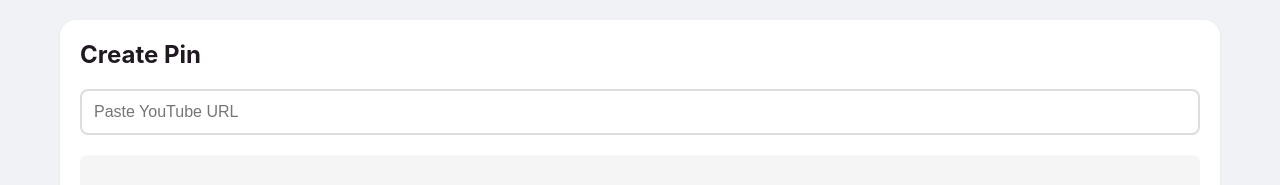
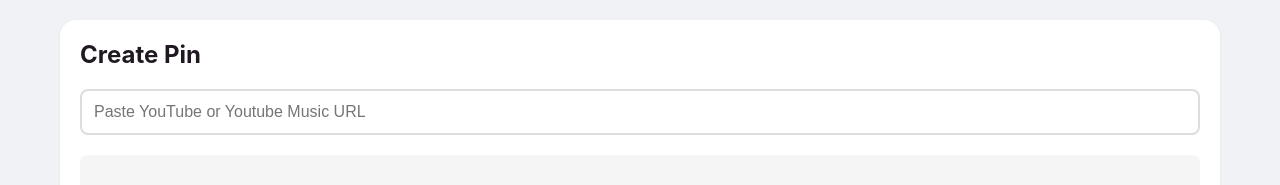
Before and after one commit to fruitybits/referencr, a website built with Vite: page index.html in a window 1280 px wide. Shown: the top 185 px of the page. Built offline with nearby package versions, Linux system fonts and the light colour scheme.

Commit message:
Update instructions to support Youtube Music URLs

```diff
--- a/index.html
+++ b/index.html
@@ -12,7 +12,7 @@
     <div class="container">
         <div class="input-section">
             <h2>Create Pin</h2>
-            <input type="text" id="youtube-url" placeholder="Paste YouTube URL">
+            <input type="text" id="youtube-url" placeholder="Paste YouTube or Youtube Music URL">
             <div id="youtube-player"></div>
             <div class="timestamp-controls">
                 <div class="timestamp-input">
```
